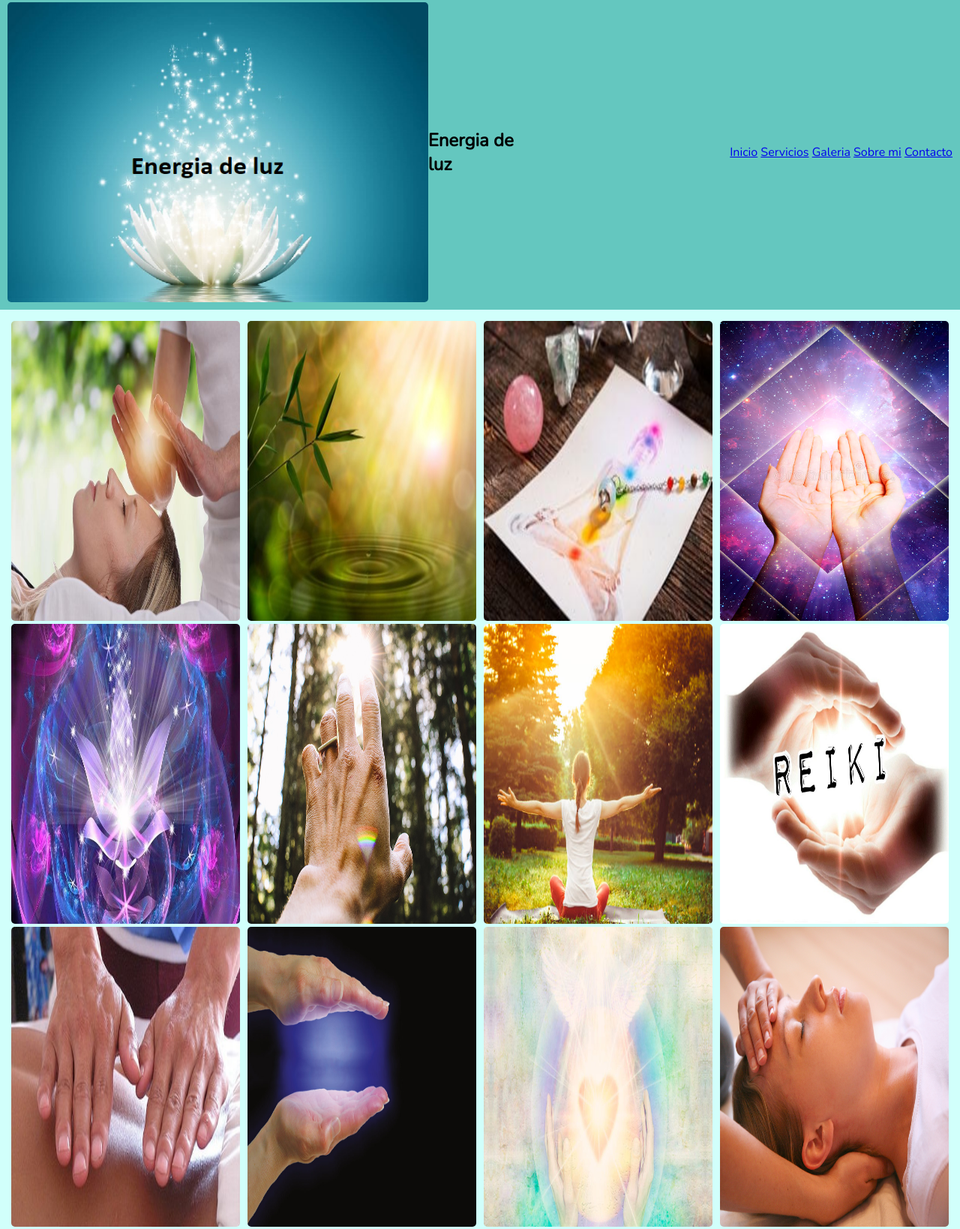
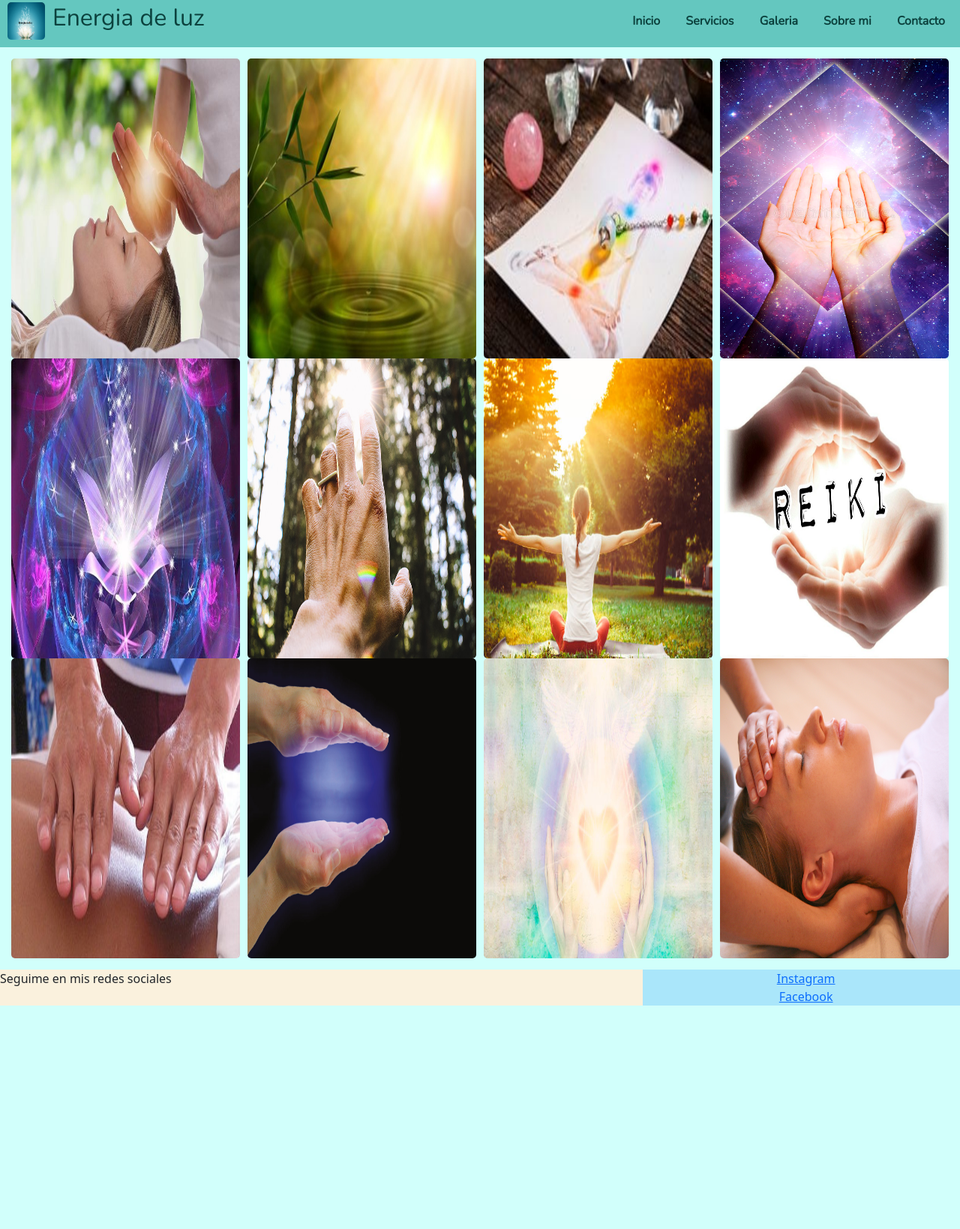
Before and after one commit to JuanPabloVictorica/energiadeluz-github, a website: page pages/galeria.html in a window 1280 px wide. Shown: the part 7-1646 px from the top of the page at 75% size. After the commit the page ends 1348 px from the top, so only its background shows below. Drawn offline with nearby package versions, Linux system fonts and the light colour scheme.

Commit message:
arreglando el anidamiento

```diff
--- a/pages/galeria.html
+++ b/pages/galeria.html
@@ -4,7 +4,8 @@
     <meta charset="UTF-8">
     <meta http-equiv="X-UA-Compatible" content="IE=edge">
     <meta name="viewport" content="width=device-width, initial-scale=1.0">
-
+    <link href="https://cdn.jsdelivr.net/npm/bootstrap@5.2.0-beta1/dist/css/bootstrap.min.css" rel="stylesheet" integrity="sha384-0evHe/X+R7YkIZDRvuzKMRqM+OrBnVFBL6DOitfPri4tjfHxaWutUpFmBp4vmVor" crossorigin="anonymous">
+    <!-- css -->
     <link rel="stylesheet" href="../css/style.css">
 
     <title>Galeria</title>
@@ -59,5 +60,19 @@
 
     </section>
 
+    <footer>
+        <div class="row">
+            <div class="col-12 col-md-6 col-lg-8 texto">
+                <p>Seguime en mis redes sociales</p>
+            </div>
+            <div class="col-12 col-md-6 col-lg-4 redes">
+                <a href="https://instagram.com/energiade.luz" target="_blank">Instagram</a>
+                <a href="">Facebook</a>
+            </div>
+        </div>
+    </footer>
+    <script src="https://cdn.jsdelivr.net/npm/bootstrap@5.2.0-beta1/dist/js/bootstrap.bundle.min.js" integrity="sha384-pprn3073KE6tl6bjs2QrFaJGz5/SUsLqktiwsUTF55Jfv3qYSDhgCecCxMW52nD2" crossorigin="anonymous"></script>
+
+
 </body>
 </html>
--- a/scss/components/_inicio.scss
+++ b/scss/components/_inicio.scss
@@ -11,36 +11,29 @@ header{
         display: flex;
         align-items: center;
 
-        .logo img{
+        img{
             height: 50px;
             width: 50px;
             margin-right: 10px;
+        }
 
         .logo-nombre{
                 font-family: $main-fonts;
                 color: #0c423e;
-
-                a{
-                    text-decoration: none;
-                    color: #0c423e;
-
-                    nav a{
+        }
+    }
+    nav {
+       a {
             font-weight: 600;
             padding-right: 10px;
             margin-left: 20px;
-
-                        nav a{
-
+            text-decoration: none;
+            color: #0c423e;
             &:hover{
             color: white;
             transition: 0.5s;
             }
         }
-                    }
-                }
-            }
-        }
-
     }
 
 }
```
Also changed, not shown: pages/contacto.html (+14 -0 lines), pages/servicios.html (+13 -0 lines), pages/sobremi.html (+14 -1 lines), css/style.css, 1 other file. Lines whose indentation alone changed are shown as unchanged.
